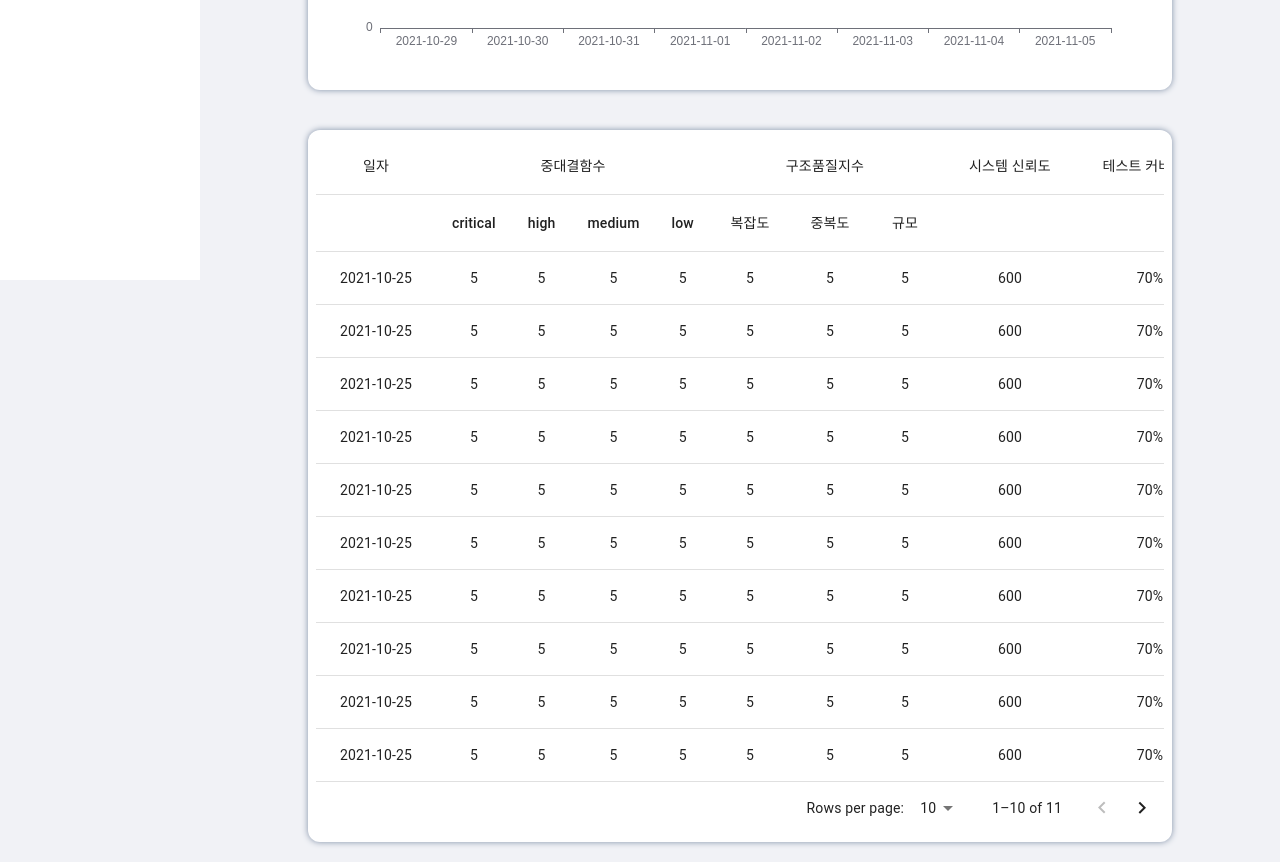
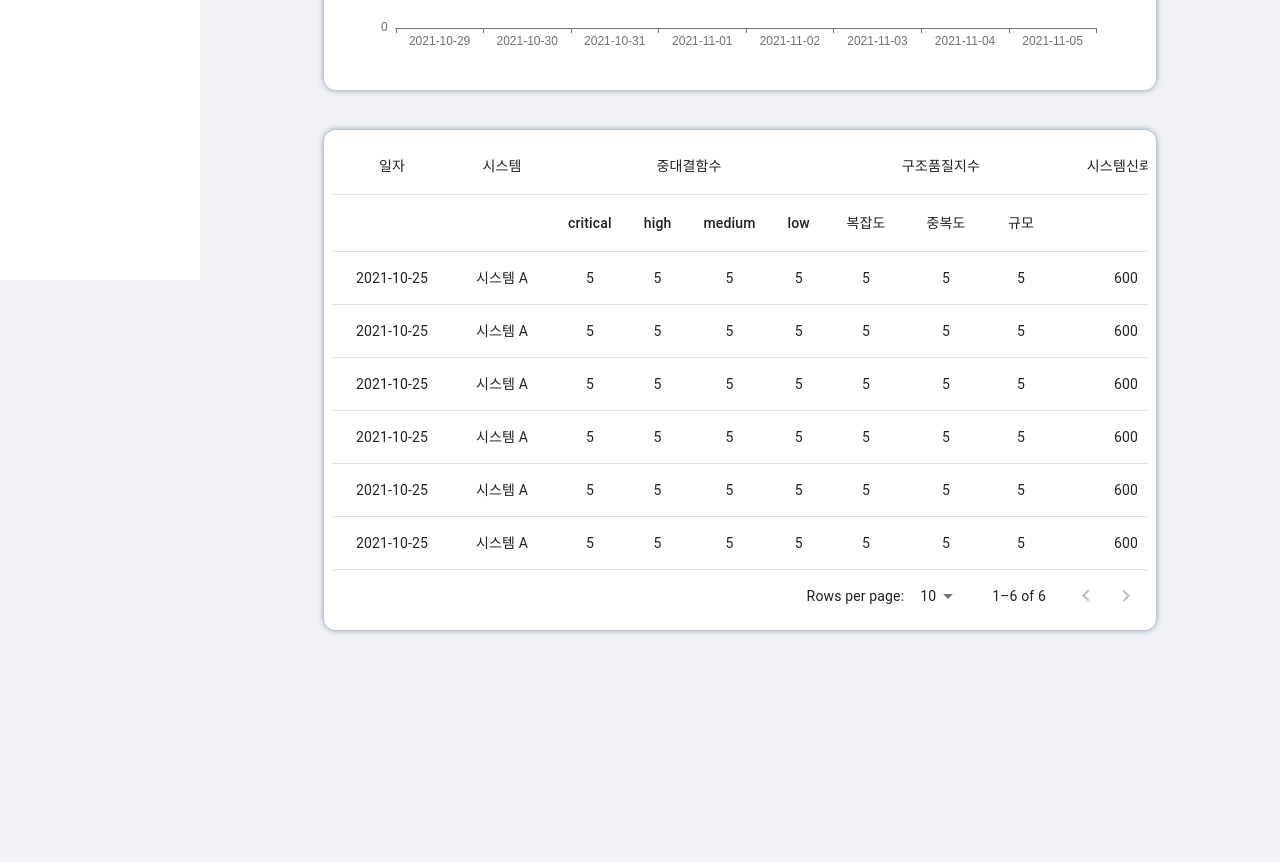
Before and after one commit to chowonsik/SWQualityBoard, a React (Create React App) app in the folder front/: page /system in a window 1280 px wide. Shown: the part 520-1382 px from the top of the page. After the commit the page ends 1170 px from the top, so only its background shows below. Built offline with nearby package versions, Linux system fonts and the light colour scheme.

Commit message:
feat: Add memo component(#S05P31F003-60)

```diff
--- a/front/src/components/system/Chart/index.jsx
+++ b/front/src/components/system/Chart/index.jsx
@@ -46,18 +46,8 @@ function Chart({ selectedData }) {
     setSeries(newSeries);
   }
 
-  useEffect(() => {
-    changeLegends();
-    changeXAxis();
-    changeSeries();
-  }, [selectedData]);
-
-  useEffect(() => {
-    console.log(series);
-  }, [series]);
-  return (
-    <ReactECharts
-      option={{
+  function getOptions() {
+    return {
       title: {
         text: "테스트 커버리지",
       },
@@ -83,8 +73,20 @@ function Chart({ selectedData }) {
         type: "value",
       },
       series: series,
-      }}
+    };
+  }
+
+  useEffect(() => {
+    changeSeries();
+    changeLegends();
+    changeXAxis();
+  }, [selectedData]);
+
+  return (
+    <ReactECharts
+      option={getOptions()}
       opts={{ height: 400 }}
+      notMerge={true}
     />
   );
 }
--- /dev/null
+++ b/front/src/components/system/Memo/index.jsx
@@ -0,0 +1,38 @@
+import { MemoContainer, Wrapper } from "./style";
+
+function Memo({ setMemoOpened }) {
+  function close() {
+    setMemoOpened(false);
+  }
+  function handleCompleteButtonClick() {
+    close();
+  }
+  function handleCancleButtonClick() {
+    close();
+  }
+  return (
+    <Wrapper onClick={close}>
+      <MemoContainer
+        onClick={(e) => {
+          e.stopPropagation();
+        }}
+      >
+        <textarea
+          name="memo"
+          id="memo"
+          placeholder="메모를 입력하세요."
+        ></textarea>
+        <div className="buttons">
+          <button className="complete" onClick={handleCompleteButtonClick}>
+            확인
+          </button>
+          <button className="cancle" onClick={handleCancleButtonClick}>
+            취소
+          </button>
+        </div>
+      </MemoContainer>
+    </Wrapper>
+  );
+}
+
+export default Memo;
--- /dev/null
+++ b/front/src/components/system/Memo/style.jsx
@@ -0,0 +1,46 @@
+import styled from "styled-components";
+import { colors, fonts } from "../../../styles";
+
+export const Wrapper = styled.div`
+  position: fixed;
+  background-color: rgba(0, 0, 0, 0.3);
+  width: 100%;
+  height: 100%;
+  top: 0;
+  left: 0;
+  z-index: 999;
+`;
+
+export const MemoContainer = styled.div`
+  position: absolute;
+  top: 200px;
+  left: 50%;
+  background-color: white;
+  transform: translateX(-50%);
+  color: ${colors.black};
+  border-radius: 15px;
+  textarea {
+    border-radius: 15px;
+    min-width: 330px;
+    width: 400px;
+    max-width: 400px;
+    height: 200px;
+    resize: none;
+    border: none;
+    outline: none;
+    padding: 20px;
+    font-size: ${fonts.md};
+  }
+  .buttons {
+    display: flex;
+    justify-content: flex-end;
+    align-items: center;
+    padding: 20px;
+    gap: 10px;
+    button {
+      cursor: pointer;
+      padding: 3px 6px;
+      font-size: ${fonts.sm};
+    }
+  }
+`;
--- a/front/src/components/system/Table/index.jsx
+++ b/front/src/components/system/Table/index.jsx
@@ -6,10 +6,16 @@ import TableContainer from "@mui/material/TableContainer";
 import TableHead from "@mui/material/TableHead";
 import TablePagination from "@mui/material/TablePagination";
 import TableRow from "@mui/material/TableRow";
+import { flexbox } from "@mui/system";
 import { useState } from "react";
+import { PencilSquare } from "react-bootstrap-icons";
+import { colors } from "../../../styles";
+import Indicator from "../../common/Indicator";
+import Memo from "../Memo";
 
 const columns = [
   { id: "date", label: "", minWidth: 120, align: "center" },
+  { id: "system", label: "", minWidth: 100, align: "center" },
   { id: "critical", label: "critical", minWidth: 50, align: "center" },
   { id: "high", label: "high", minWidth: 50, align: "center" },
   { id: "medium", label: "medium", minWidth: 50, align: "center" },
@@ -37,6 +43,7 @@ function createData(name, code, population, size) {
 const rows = [
   {
     date: "2021-10-25",
+    system: "시스템 A",
     critical: 5,
     high: 5,
     medium: 5,
@@ -51,6 +58,7 @@ const rows = [
   },
   {
     date: "2021-10-25",
+    system: "시스템 A",
     critical: 5,
     high: 5,
     medium: 5,
@@ -65,6 +73,7 @@ const rows = [
   },
   {
     date: "2021-10-25",
+    system: "시스템 A",
     critical: 5,
     high: 5,
     medium: 5,
@@ -79,6 +88,7 @@ const rows = [
   },
   {
     date: "2021-10-25",
+    system: "시스템 A",
     critical: 5,
     high: 5,
     medium: 5,
@@ -93,6 +103,7 @@ const rows = [
   },
   {
     date: "2021-10-25",
+    system: "시스템 A",
     critical: 5,
     high: 5,
     medium: 5,
@@ -103,80 +114,11 @@ const rows = [
     systemReliability: 600,
     testCoverage: 70,
     functionalSuitability: 60,
-    note: "",
+    note: "11",
   },
   {
     date: "2021-10-25",
-    critical: 5,
-    high: 5,
-    medium: 5,
-    low: 5,
-    complexity: 5,
-    overlapping: 5,
-    scale: 5,
-    systemReliability: 600,
-    testCoverage: 70,
-    functionalSuitability: 60,
-    note: "",
-  },
-  {
-    date: "2021-10-25",
-    critical: 5,
-    high: 5,
-    medium: 5,
-    low: 5,
-    complexity: 5,
-    overlapping: 5,
-    scale: 5,
-    systemReliability: 600,
-    testCoverage: 70,
-    functionalSuitability: 60,
-    note: "",
-  },
-  {
-    date: "2021-10-25",
-    critical: 5,
-    high: 5,
-    medium: 5,
-    low: 5,
-    complexity: 5,
-    overlapping: 5,
-    scale: 5,
-    systemReliability: 600,
-    testCoverage: 70,
-    functionalSuitability: 60,
-    note: "",
-  },
-  {
-    date: "2021-10-25",
-    critical: 5,
-    high: 5,
-    medium: 5,
-    low: 5,
-    complexity: 5,
-    overlapping: 5,
-    scale: 5,
-    systemReliability: 600,
-    testCoverage: 70,
-    functionalSuitability: 60,
-    note: "",
-  },
-  {
-    date: "2021-10-25",
-    critical: 5,
-    high: 5,
-    medium: 5,
-    low: 5,
-    complexity: 5,
-    overlapping: 5,
-    scale: 5,
-    systemReliability: 600,
-    testCoverage: 70,
-    functionalSuitability: 60,
-    note: "",
-  },
-  {
-    date: "2021-10-25",
+    system: "시스템 A",
     critical: 5,
     high: 5,
     medium: 5,
@@ -191,7 +133,7 @@ const rows = [
   },
 ];
 
-function MyTable({ data }) {
+function MyTable({ data, setMemoOpened }) {
   const [page, setPage] = useState(0);
   const [rowsPerPage, setRowsPerPage] = useState(10);
 
@@ -210,25 +152,28 @@ function MyTable({ data }) {
         <Table stickyHeader aria-label="sticky table">
           <TableHead>
             <TableRow>
-              <TableCell align="center" colSpan={1}>
+              <TableCell align="center" colSpan={1} style={{ zIndex: 0 }}>
                 일자
               </TableCell>
-              <TableCell align="center" colSpan={4}>
-                중대결함수
+              <TableCell align="center" colSpan={1} style={{ zIndex: 0 }}>
+                시스템
               </TableCell>
-              <TableCell align="center" colSpan={3}>
-                구조품질지수
+              <TableCell align="center" colSpan={4} style={{ zIndex: 0 }}>
+                <Indicator indicatorTitle="중대결함수" />
               </TableCell>
-              <TableCell align="center" colSpan={1}>
-                시스템 신뢰도
+              <TableCell align="center" colSpan={3} style={{ zIndex: 0 }}>
+                <Indicator indicatorTitle="구조품질지수" />
               </TableCell>
-              <TableCell align="center" colSpan={1}>
-                테스트 커버리지
+              <TableCell align="center" colSpan={1} style={{ zIndex: 0 }}>
+                <Indicator indicatorTitle="시스템신뢰도" />
               </TableCell>
-              <TableCell align="center" colSpan={1}>
-                기능적합성
+              <TableCell align="center" colSpan={1} style={{ zIndex: 0 }}>
+                <Indicator indicatorTitle="테스트커버리지" />
               </TableCell>
-              <TableCell align="center" colSpan={1}>
+              <TableCell align="center" colSpan={1} style={{ zIndex: 0 }}>
+                <Indicator indicatorTitle="기능적합성" />
+              </TableCell>
+              <TableCell align="center" colSpan={1} style={{ zIndex: 0 }}>
                 비고
               </TableCell>
             </TableRow>
@@ -237,7 +182,7 @@ function MyTable({ data }) {
                 <TableCell
                   key={column.id}
                   align={column.align}
-                  style={{ top: 57, minWidth: column.minWidth }}
+                  style={{ top: 57, minWidth: column.minWidth, zIndex: 0 }}
                 >
                   {column.label}
                 </TableCell>
@@ -254,9 +199,24 @@ function MyTable({ data }) {
                       const value = row[column.id];
                       return (
                         <TableCell key={column.id} align={column.align}>
-                          {column.format && typeof value === "number"
-                            ? column.format(value)
-                            : value}
+                          {column.id === "note" ? (
+                            <div
+                              style={{
+                                display: "flex",
+                                justifyContent: "center",
+                                alignItems: "center",
+                                cursor: "pointer",
+                                color: `${colors.black}`,
+                              }}
+                              onClick={() => {
+                                setMemoOpened(true);
+                              }}
+                            >
+                              <PencilSquare />
+                            </div>
+                          ) : (
+                            value
+                          )}
                         </TableCell>
                       );
                     })}
--- a/front/src/pages/System/index.jsx
+++ b/front/src/pages/System/index.jsx
@@ -14,6 +14,7 @@ import RangeCalendar from "../../components/common/RangeCalendar";
 
 import Chart from "../../components/system/Chart";
 import MyTable from "../../components/system/Table";
+import Memo from "../../components/system/Memo";
 
 function System() {
   const [selectShow, setSelectShow] = useState(false);
@@ -22,6 +23,7 @@ function System() {
   const [dateRange, setDateRange] = useState([null, null]);
   const [data, setData] = useState({});
   const [selectedData, setSelectedData] = useState({});
+  const [memoOpened, setMemoOpened] = useState(false);
 
   const allCheckRef = useRef(null);
 
@@ -180,8 +182,11 @@ function System() {
         <Chart selectedData={selectedData} />
       </ChartContainer>
       <TableContainer>
-        <MyTable />
+        <MyTable setMemoOpened={setMemoOpened} />
       </TableContainer>
+      {memoOpened && (
+        <Memo memoOpened={memoOpened} setMemoOpened={setMemoOpened} />
+      )}
     </Wrapper>
   );
 }
--- a/front/src/pages/System/styles.jsx
+++ b/front/src/pages/System/styles.jsx
@@ -17,6 +17,7 @@ export const Selectors = styled.div`
   justify-content: space-between;
   font-size: ${fonts.xxl};
   position: relative;
+  padding: 0 20px;
   @media screen and (max-width: 375px) {
     flex-direction: column;
     font-size: ${fonts.md};
@@ -38,12 +39,12 @@ export const SystemSelectorContainer = styled.div`
 export const DateSelectorContainer = styled.div``;
 
 export const ChartContainer = styled(Card)`
-  width: calc((100vw - 200px) * 0.8);
+  width: 80%;
   padding: 20px;
   height: 450px;
 `;
 export const TableContainer = styled(Card)`
-  width: calc((100vw - 200px) * 0.8);
+  width: 80%;
   height: auto;
 `;
 
```
Lines whose indentation alone changed are shown as unchanged.
